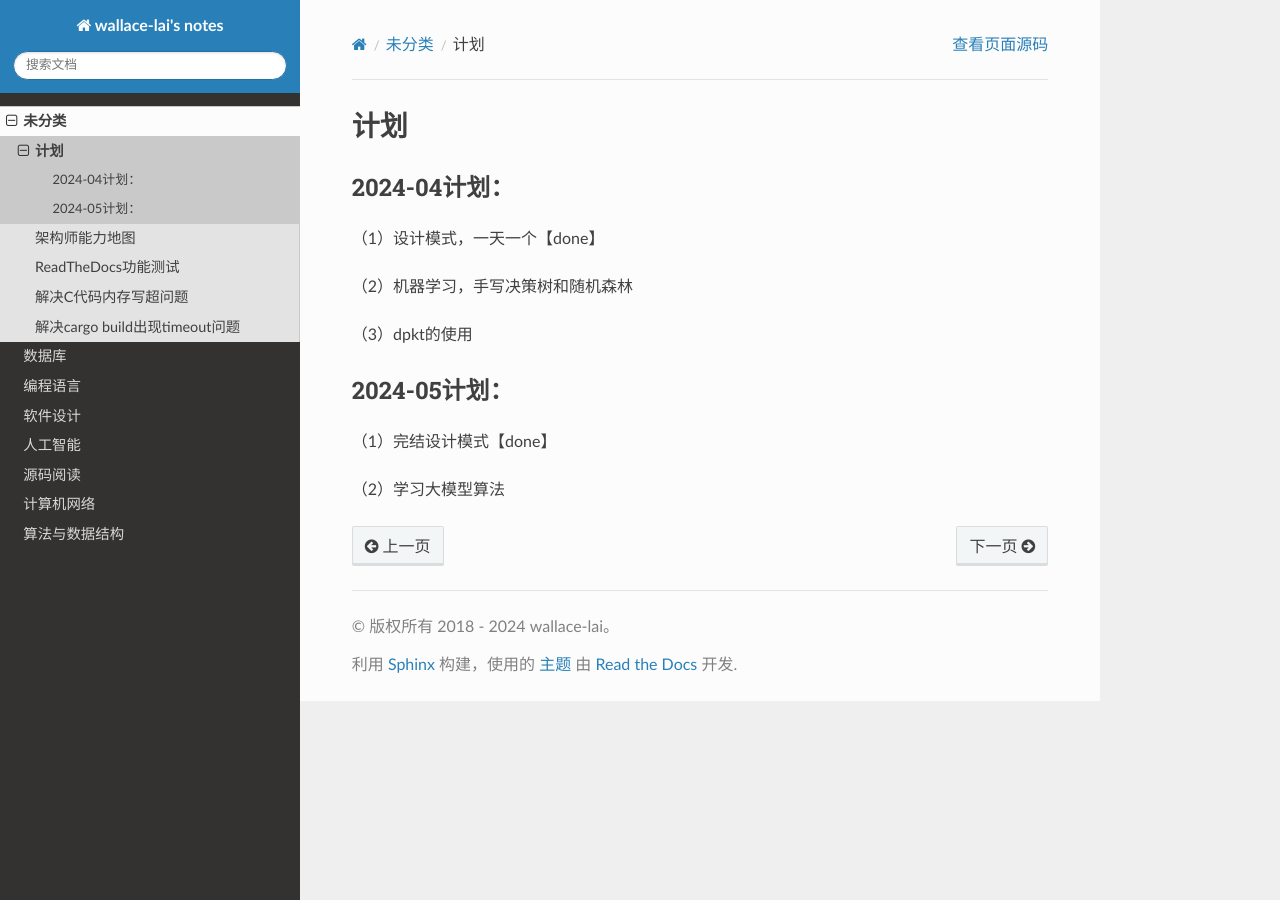
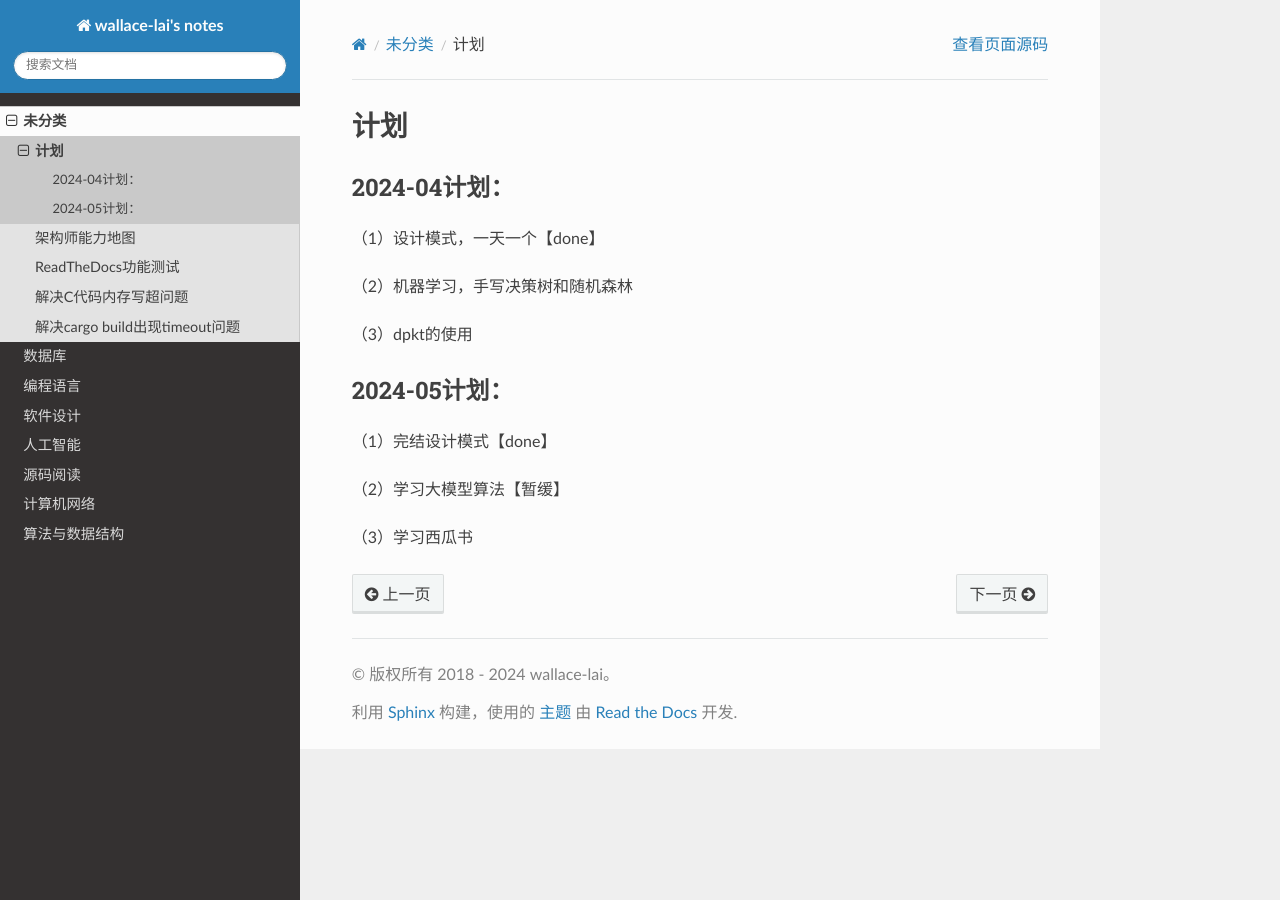
Before and after one commit to wallace-lai/learning-notes, a Sphinx documentation site: the page built from source/Unfiled/schedule.md, in a window 1280 px wide. Built offline with Sphinx 7.4.7 and the Read the Docs theme 2.0.0, drawn with Linux system fonts in a browser that asks for light colours.

Commit message:
update schedule

```diff
--- a/source/Unfiled/schedule.md
+++ b/source/Unfiled/schedule.md
@@ -13,4 +13,6 @@
 
 （1）完结设计模式【done】
 
-（2）学习大模型算法
+（2）学习大模型算法【暂缓】
+
+（3）学习西瓜书
--- a/source/index.rst
+++ b/source/index.rst
@@ -12,7 +12,7 @@
 
 （1）完结设计模式
 
-（2）学习大模型算法
+（2）学习西瓜书
 
 wallace-lai's notes
 ===============================================
```
